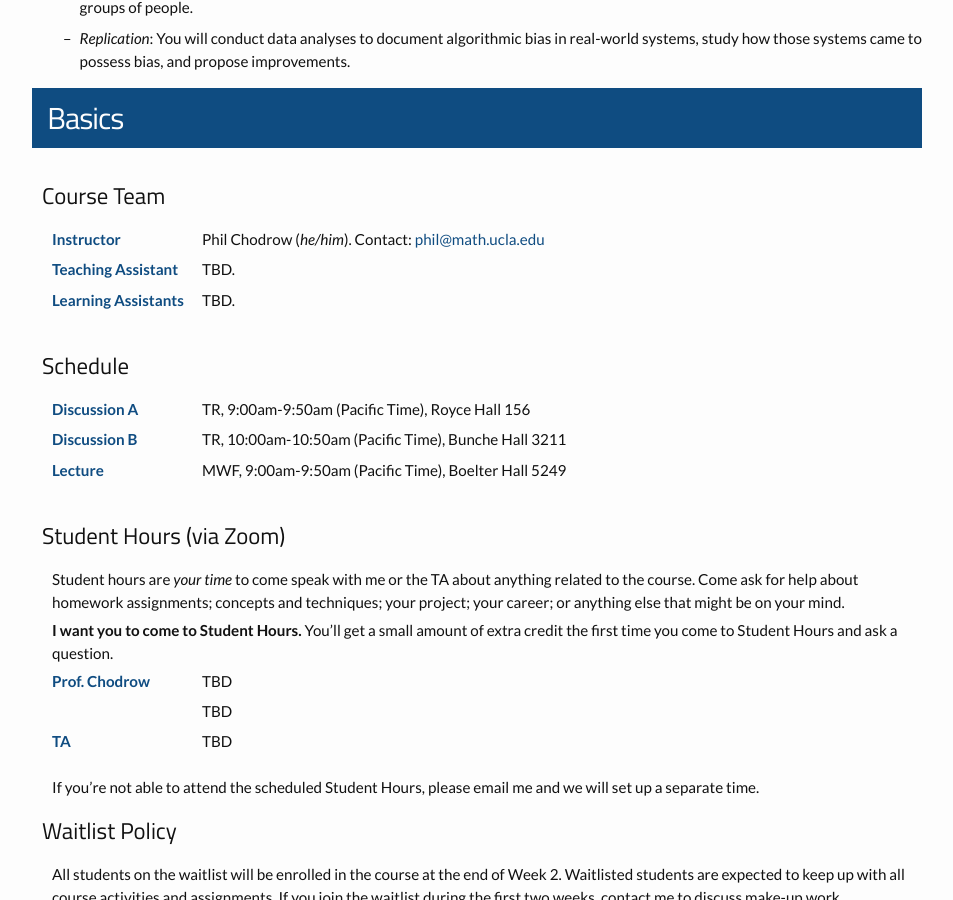
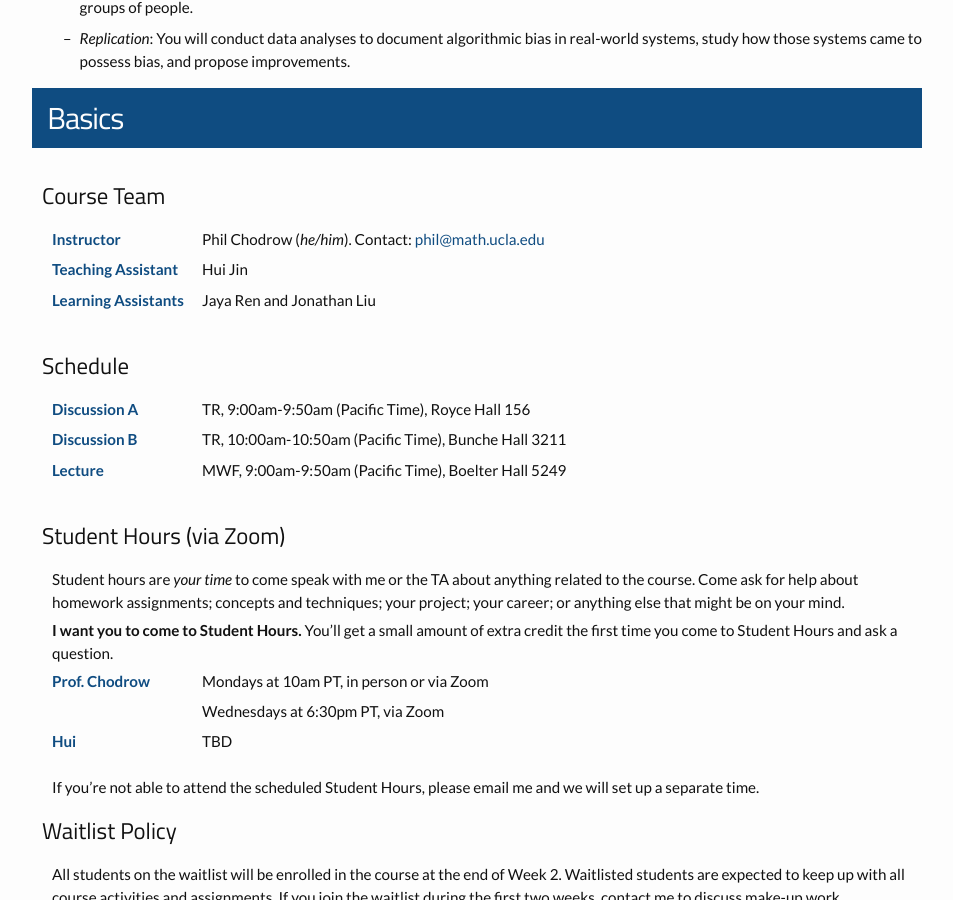
Before and after one commit to PhilChodrow/PIC16A, a Jekyll site: the page built from syllabus.md, in a window 1280 px wide and 900 px high, scrolled down 2756 px. Shown: the whole window, without its empty margins (163-1116 px from the left). Built offline with Jekyll 4.4.1, drawn with Linux system fonts in a browser that asks for light colours; nearby versions of some CDN libraries.

Commit message:
Update syllabus.md

```diff
--- a/syllabus.md
+++ b/syllabus.md
@@ -96,9 +96,9 @@ Here is some of the stuff that you will be able to do by the end of PIC16A.
 <dt> Instructor &nbsp;</dt>
 <dd> Phil Chodrow (<em>he/him</em>). Contact: <a href = "mailto:phil@math.ucla.edu">phil@math.ucla.edu</a> &nbsp;</dd>
 <dt> Teaching Assistant &nbsp; </dt>
-<dd> TBD. </dd>
+<dd> Hui Jin </dd>
 <dt> Learning Assistants &nbsp; </dt>
-<dd> TBD. </dd>
+<dd> Jaya Ren and Jonathan Liu </dd>
 </dl>
 
 ## Schedule
@@ -120,10 +120,10 @@ Student hours are *your time* to come speak with me or the TA about anything rel
 **I want you to come to Student Hours.** You'll get a small amount of extra credit the first time you come to Student Hours and ask a question.
 
 <dl>
-<dt>Prof. Chodrow </dt> <dd> TBD </dd>
-<dt> &nbsp;</dt> <dd>TBD </dd>
+<dt>Prof. Chodrow </dt> <dd> Mondays at 10am PT, in person or via Zoom </dd>
+<dt> &nbsp;</dt> <dd>Wednesdays at 6:30pm PT, via Zoom </dd>
 
-<dt> TA </dt> <dd>TBD </dd>
+<dt> Hui </dt> <dd>TBD </dd>
 </dl>
 
 If you're not able to attend the scheduled Student Hours, please email me and we will set up a separate time.
```
